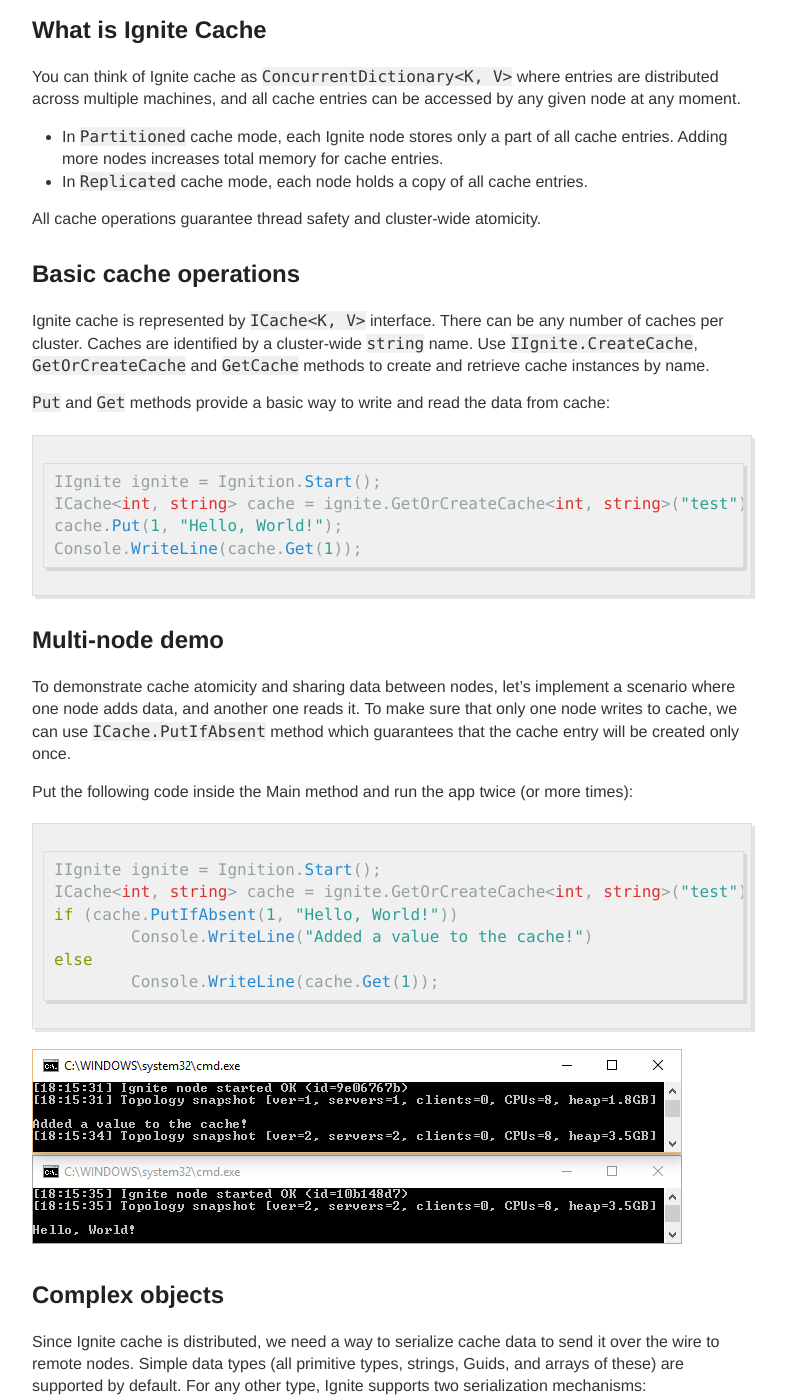
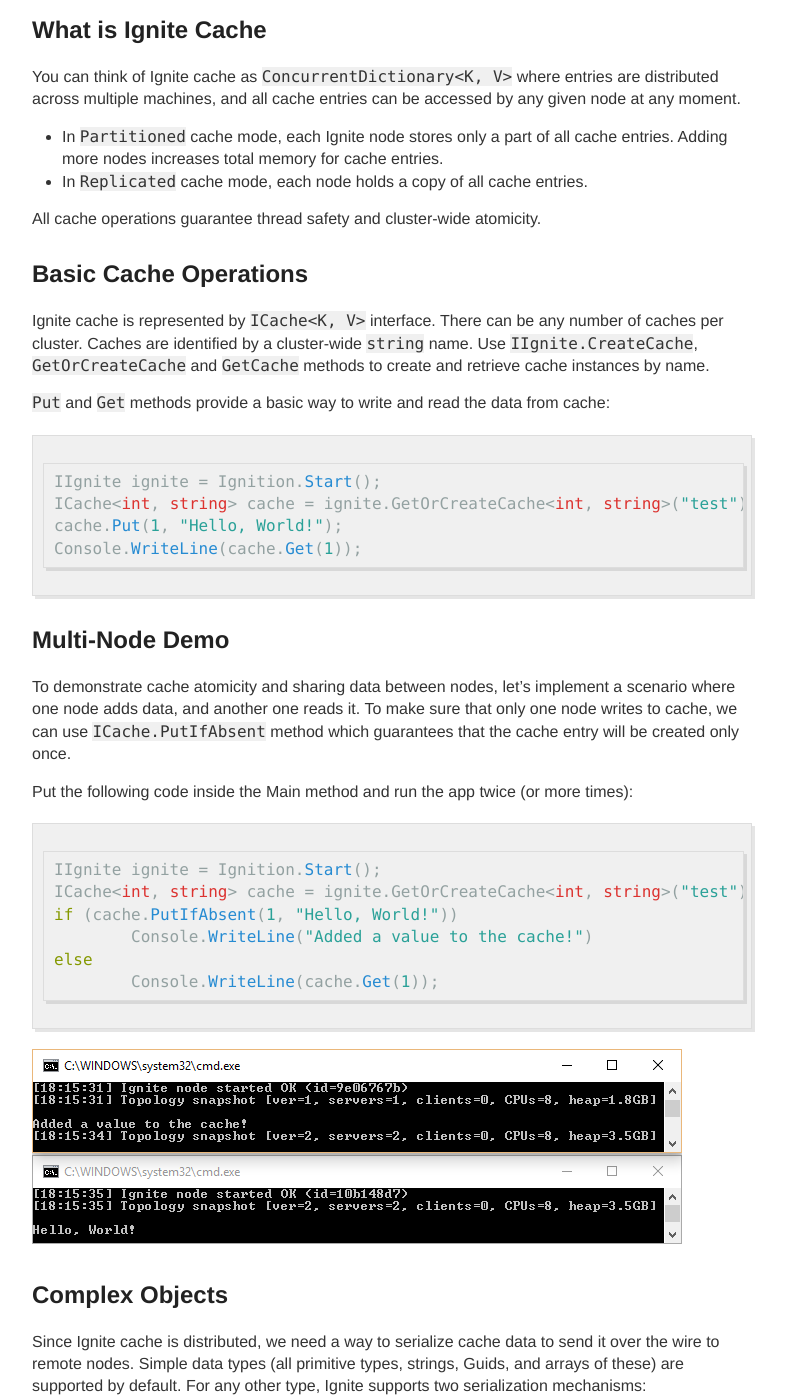
Before and after one commit to ptupitsyn/ptupitsyn.github.io, a Jekyll site: the page built from _posts/2016-06-28-Getting-Started-With-Apache-Ignite-Net-2-Cache.md, in a window 1280 px wide and 1400 px high, scrolled down 374 px. Shown: the whole window, without its empty margins (248-1034 px from the left). Built offline with Jekyll 4.4.1, drawn with Linux system fonts in a browser that asks for light colours; comment, search, counter and statistics services are not loaded.

Commit message:
Fix header casing

````diff
--- a/_posts/2016-06-28-Getting-Started-With-Apache-Ignite-Net-2-Cache.md
+++ b/_posts/2016-06-28-Getting-Started-With-Apache-Ignite-Net-2-Cache.md
@@ -16,7 +16,7 @@
 
 All cache operations guarantee thread safety and cluster-wide atomicity.
 
-## Basic cache operations
+## Basic Cache Operations
 Ignite cache is represented by `ICache<K, V>` interface. There can be any number of caches per cluster. Caches are identified by a cluster-wide `string` name.
 Use `IIgnite.CreateCache`, `GetOrCreateCache` and `GetCache` methods to create and retrieve cache instances by name.
 
@@ -29,7 +29,7 @@
 Console.WriteLine(cache.Get(1));
 ```
 
-## Multi-node demo
+## Multi-Node Demo
 To demonstrate cache atomicity and sharing data between nodes, let's implement a scenario where one node adds data, and another one reads it.
 To make sure that only one node writes to cache, we can use `ICache.PutIfAbsent` method which guarantees that the cache entry will be created only once.
 
@@ -45,7 +45,7 @@
 ```
 ![console output](../images/2016-06-28-Getting-Started-With-Apache-Ignite-Net-2-Cache/PutIfAbsent.png)
 
-## Complex objects
+## Complex Objects
 Since Ignite cache is distributed, we need a way to serialize cache data to send it over the wire to remote nodes. Simple data types (all primitive types, strings, Guids, and arrays of these) are supported by default.
 For any other type, Ignite supports two serialization mechanisms:
 
````
